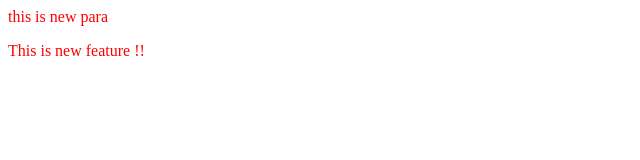
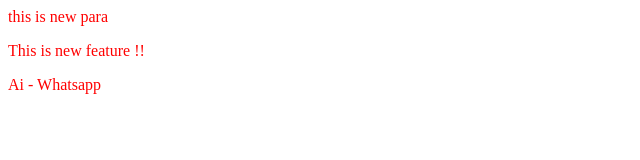
Before and after one commit to khushilchikhaliya/LocalRepo, a plain HTML site: page index.html in a window 1280 px wide. Shown: the whole page, without its empty margins (0-640 px from the left). Drawn offline with Linux system fonts and the light colour scheme.

Commit message:
Added new Ai feature

```diff
--- a/index.html
+++ b/index.html
@@ -1,5 +1,6 @@
 <p>this is new para</p>
 <p>This is new feature !! </p>
+<p> Ai - Whatsapp</p>
 <head>
     <link rel="stylesheet" href="style.css">
 </head>
```
Also changed, not shown: 1 other file.
